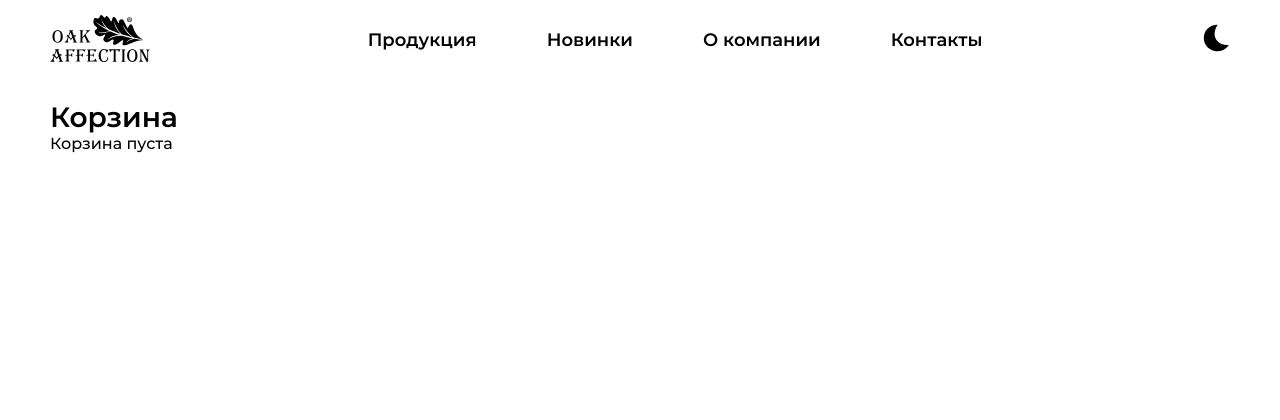
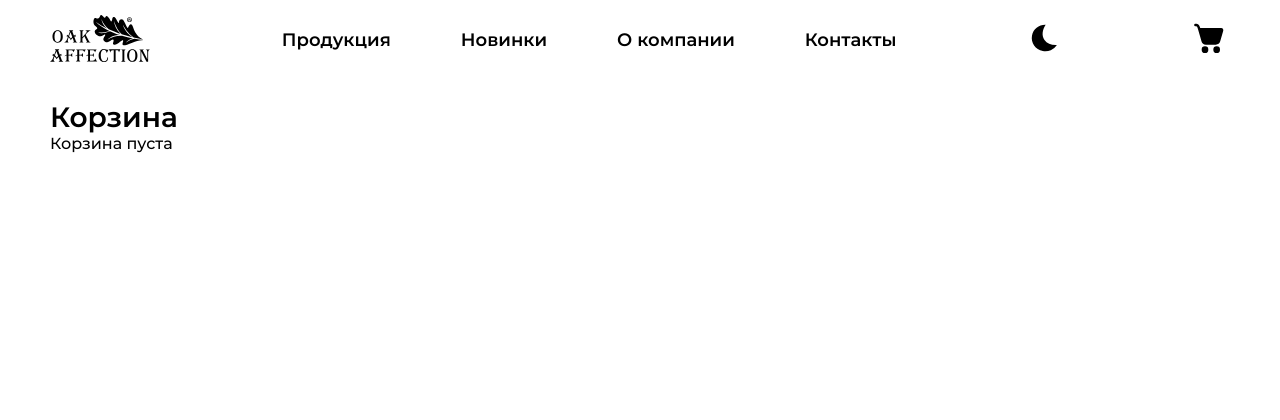
Before and after one commit to dashdash27/OakAffection, a Flask app: page /checkout/cart in a window 1280 px wide. Shown: the top 420 px of the page. Run offline with Flask 3, Linux system fonts and the light colour scheme; some libraries are stand-ins or nearby versions.

Commit message:
feat: add icon cart-link to header

```diff
--- a/app/static/css/header.css
+++ b/app/static/css/header.css
@@ -39,6 +39,13 @@ header {
 .theme-toggle svg {
     width: 30px;
     height: 30px;
+}
+.cart-link svg {
+    width: 40px;
+    height: 40px;
+}
+.cart-link svg path {
+    fill: var(--text-color);
 }
 
 /* Mobile menu */
--- a/app/templates/base.html
+++ b/app/templates/base.html
@@ -118,11 +118,15 @@
                 </nav>
 
                 <button id="theme-toggle" class="theme-toggle" aria-label="Переключить цветовую тему">
-                    <svg xmlns="http://www.w3.org/2000/svg" width="200" height="200" viewBox="0 0 16 16"><path fill="#000000" d="M8.796 9.048c-1.552-2.238-1.199-5.323.61-8.1c-3.47-.12-6.6 2.232-7.269 5.672c-.742 3.82 1.83 7.533 5.749 8.294a7.226 7.226 0 0 0 7.526-3.218c-2.794.177-5.27-.711-6.616-2.648"/></svg>
+                    <svg aria-hidden="true" xmlns="http://www.w3.org/2000/svg" width="200" height="200" viewBox="0 0 16 16"><path fill="#000000" d="M8.796 9.048c-1.552-2.238-1.199-5.323.61-8.1c-3.47-.12-6.6 2.232-7.269 5.672c-.742 3.82 1.83 7.533 5.749 8.294a7.226 7.226 0 0 0 7.526-3.218c-2.794.177-5.27-.711-6.616-2.648"/></svg>
                 </button>
 
+                <a href="{{ url_for('checkout.cart') }}" class="cart-link" aria-label="Перейти на страницу корзины">
+                   <svg aria-hidden="true" xmlns="http://www.w3.org/2000/svg" width="60" height="60" viewBox="0 0 24 24"><title></title><path fill="#000000" d="M2.5 4.25a.75.75 0 0 1 .75-.75h.558c.95 0 1.52.639 1.845 1.233c.217.396.374.855.497 1.271L6.25 6h12.498c.83 0 1.43.794 1.202 1.593l-1.828 6.409a2.75 2.75 0 0 1-2.644 1.996H9.53a2.75 2.75 0 0 1-2.652-2.022l-.76-2.772l-1.26-4.248l-.001-.008c-.156-.567-.302-1.098-.52-1.494C4.128 5.069 3.96 5 3.809 5H3.25a.75.75 0 0 1-.75-.75M9 21a2 2 0 1 0 0-4a2 2 0 0 0 0 4m7 0a2 2 0 1 0 0-4a2 2 0 0 0 0 4"/></svg>
+                </a>
+
                 <button class="menu-btn" aria-label="Открыть меню" aria-expanded="false">
-                    <svg xmlns="http://www.w3.org/2000/svg" width="200" height="200" viewBox="0 0 24 24"><path fill="none" stroke="#000000" stroke-linecap="round" stroke-linejoin="round" stroke-width="2" d="M4 12h16M4 6h16M4 18h16"/></svg>
+                    <svg aria-hidden="true" xmlns="http://www.w3.org/2000/svg" width="200" height="200" viewBox="0 0 24 24"><path fill="none" stroke="#000000" stroke-linecap="round" stroke-linejoin="round" stroke-width="2" d="M4 12h16M4 6h16M4 18h16"/></svg>
                 </button>
 
                 <script>
```
